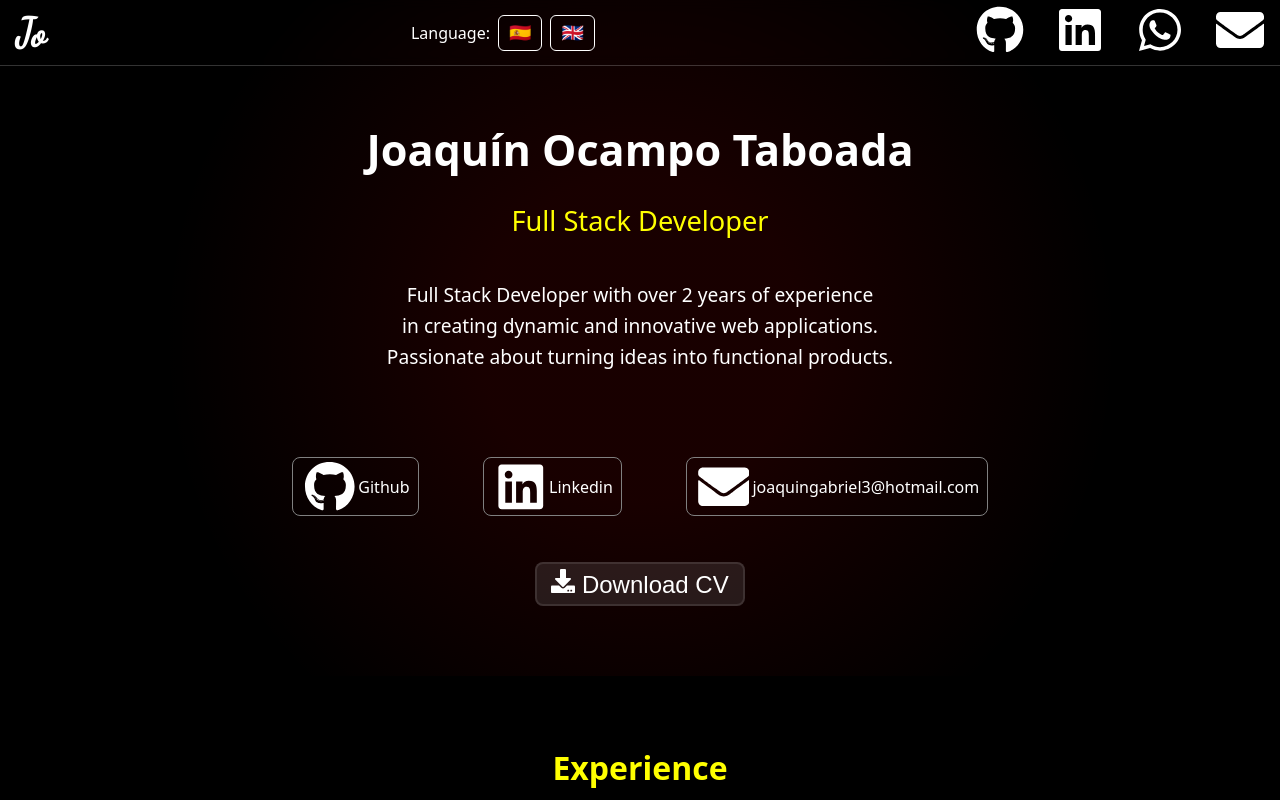
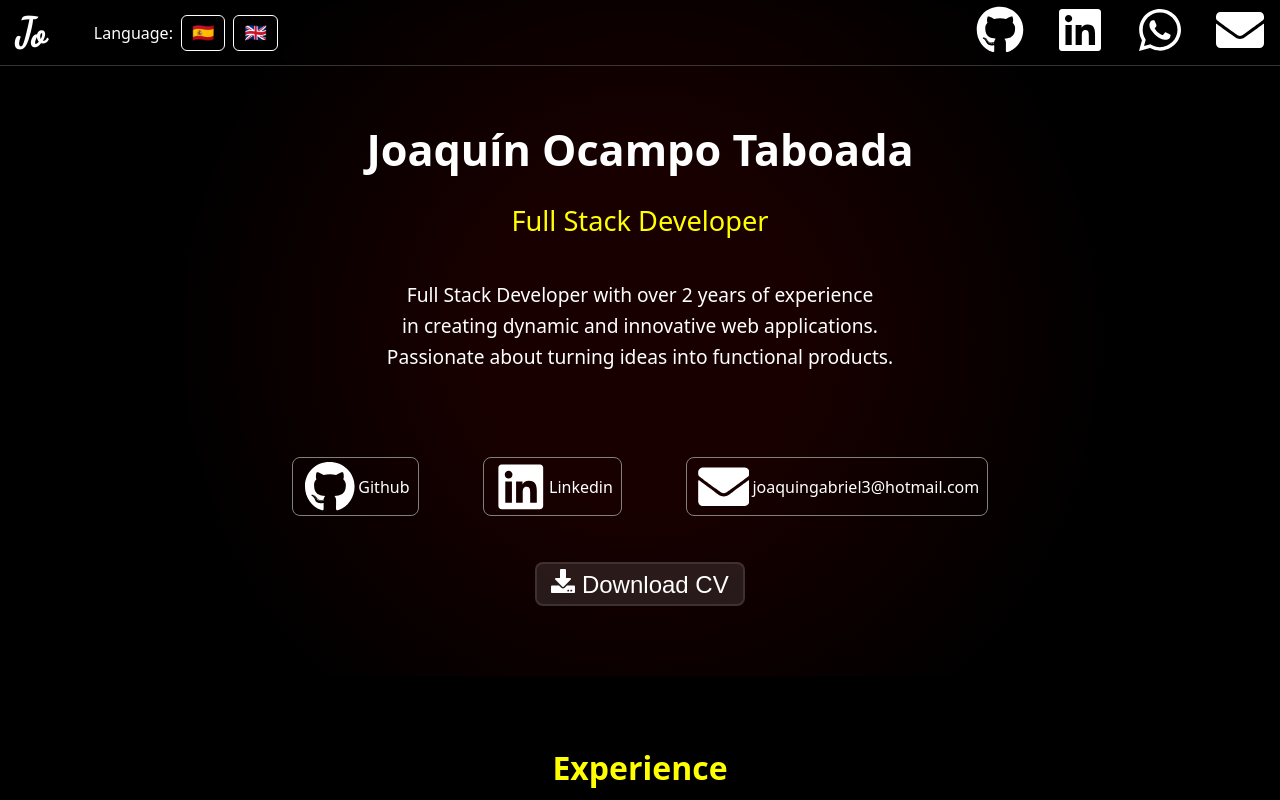
Before and after one commit to JoaquinGabriel17/portfolio-react, a Next.js app: page / in a window 1280 px wide. Shown: the top 800 px of the page. Built offline with nearby package versions, Linux system fonts and the light colour scheme.

Commit message:
ajustes en estilos y traduccion

```diff
--- a/src/components/navbar/Navbar.js
+++ b/src/components/navbar/Navbar.js
@@ -6,6 +6,7 @@ import { FaGithub, FaLinkedin, FaWhatsapp,FaEnvelope } from 'react-icons/fa';
 export default function Navbar({toChangeLang, lang}) {
   return (
     <nav className={styles.navbar}>
+      <div className={styles.separator}>
       <h1>Jo</h1>
       <div className={styles.langButtons}>
         <span>{lang === "es" ? "Lengüaje:  " : "Language:  "}</span>
@@ -21,6 +22,7 @@ export default function Navbar({toChangeLang, lang}) {
         >
           🇬🇧
         </button>
+      </div>
       </div>
 
 
--- a/src/components/navbar/Navbar.module.css
+++ b/src/components/navbar/Navbar.module.css
@@ -73,3 +73,9 @@
 .active {
   background-color: rgba(255, 255, 255, 0.2);
 }
+.separator{
+    display: flex;
+    align-items: center;
+    gap: 3rem;
+    flex-direction: row;
+}
```
